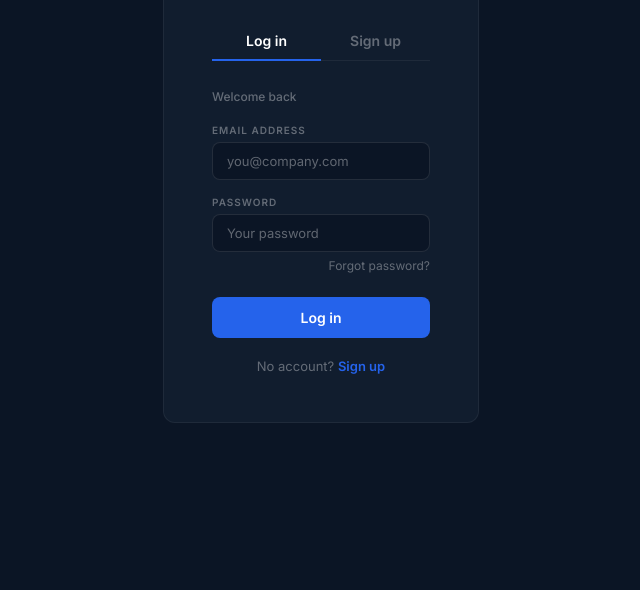
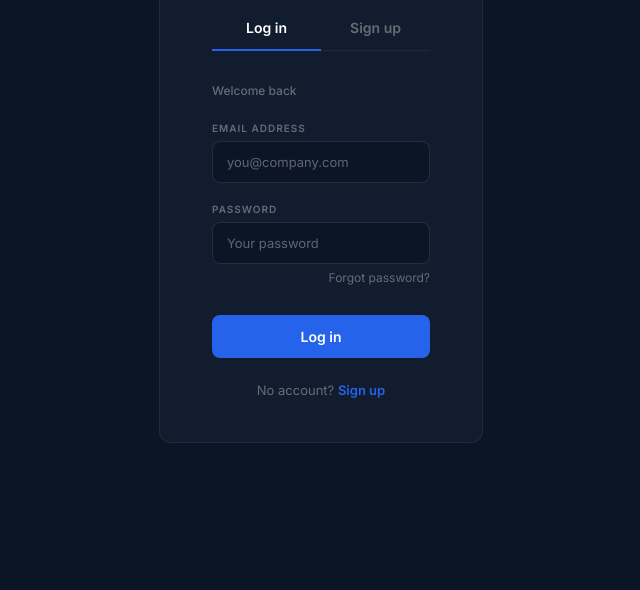
Before and after one commit to erik68065/VettoChat, a website: page auth.html in a window 1280 px wide. Shown: the part 258-848 px from the top of the page, without its empty margins (319-959 px from the left). Drawn offline with Linux system fonts and the light colour scheme.

Commit message:
Auth page: widen card and increase field/button spacing for breathing room

```diff
--- a/auth.html
+++ b/auth.html
@@ -22,20 +22,20 @@ html,body{font-family:'Inter',sans-serif;background:var(--dark);color:var(--h);m
 .logo-text span{color:#60A5FA}
 
 /* CARD */
-.card{background:var(--card);border:1px solid var(--border);border-radius:12px;padding:48px;width:100%;max-width:460px}
+.card{background:var(--card);border:1px solid var(--border);border-radius:12px;padding:52px 52px 44px;width:100%;max-width:480px}
 
 /* TABS */
-.tabs{display:flex;gap:0;border-bottom:1px solid var(--border);margin-bottom:28px}
-.tab{flex:1;padding:10px 0;text-align:center;font-size:14px;font-weight:600;color:var(--muted);cursor:pointer;border:none;background:none;font-family:'Inter',sans-serif;border-bottom:2px solid transparent;margin-bottom:-1px;transition:color 0.15s,border-color 0.15s}
+.tabs{display:flex;gap:0;border-bottom:1px solid var(--border);margin-bottom:32px}
+.tab{flex:1;padding:13px 0;text-align:center;font-size:14px;font-weight:600;color:var(--muted);cursor:pointer;border:none;background:none;font-family:'Inter',sans-serif;border-bottom:2px solid transparent;margin-bottom:-1px;transition:color 0.15s,border-color 0.15s}
 .tab:hover{color:var(--body)}
 .tab.active{color:var(--h);border-bottom-color:var(--accent)}
 
 /* FORM */
-.form-head{font-size:12px;font-weight:500;color:var(--muted);margin-bottom:20px}
-.field{margin-bottom:16px}
-.field label{display:block;font-size:10px;font-weight:600;letter-spacing:0.1em;text-transform:uppercase;color:var(--muted);margin-bottom:6px}
+.form-head{font-size:12px;font-weight:500;color:var(--muted);margin-bottom:24px}
+.field{margin-bottom:20px}
+.field label{display:block;font-size:10px;font-weight:600;letter-spacing:0.1em;text-transform:uppercase;color:var(--muted);margin-bottom:7px}
 .field input,.field select{
-  width:100%;padding:10px 14px;
+  width:100%;padding:12px 14px;
   background:var(--dark);border:1px solid var(--border-2);
   color:var(--h);border-radius:8px;
   font-family:'Inter',sans-serif;font-size:13px;
@@ -50,7 +50,7 @@ html,body{font-family:'Inter',sans-serif;background:var(--dark);color:var(--h);m
 .forgot:hover{color:var(--body)}
 
 /* SUBMIT */
-.submit{width:100%;padding:12px;background:var(--accent);color:#fff;border:none;border-radius:8px;font-family:'Inter',sans-serif;font-size:14px;font-weight:600;cursor:pointer;transition:background 0.15s;margin-top:8px}
+.submit{width:100%;padding:13px;background:var(--accent);color:#fff;border:none;border-radius:8px;font-family:'Inter',sans-serif;font-size:14px;font-weight:600;cursor:pointer;transition:background 0.15s;margin-top:10px}
 .submit:hover{background:var(--accent-h)}
 .submit:disabled{opacity:0.6;cursor:not-allowed}
 
@@ -59,7 +59,7 @@ html,body{font-family:'Inter',sans-serif;background:var(--dark);color:var(--h);m
 .err-msg.visible{display:block}
 
 /* SWITCH */
-.switch-text{text-align:center;font-size:13px;color:var(--muted);margin-top:20px}
+.switch-text{text-align:center;font-size:13px;color:var(--muted);margin-top:24px}
 .switch-text span{color:var(--accent);cursor:pointer;font-weight:600}
 .switch-text span:hover{text-decoration:underline}
 
```
